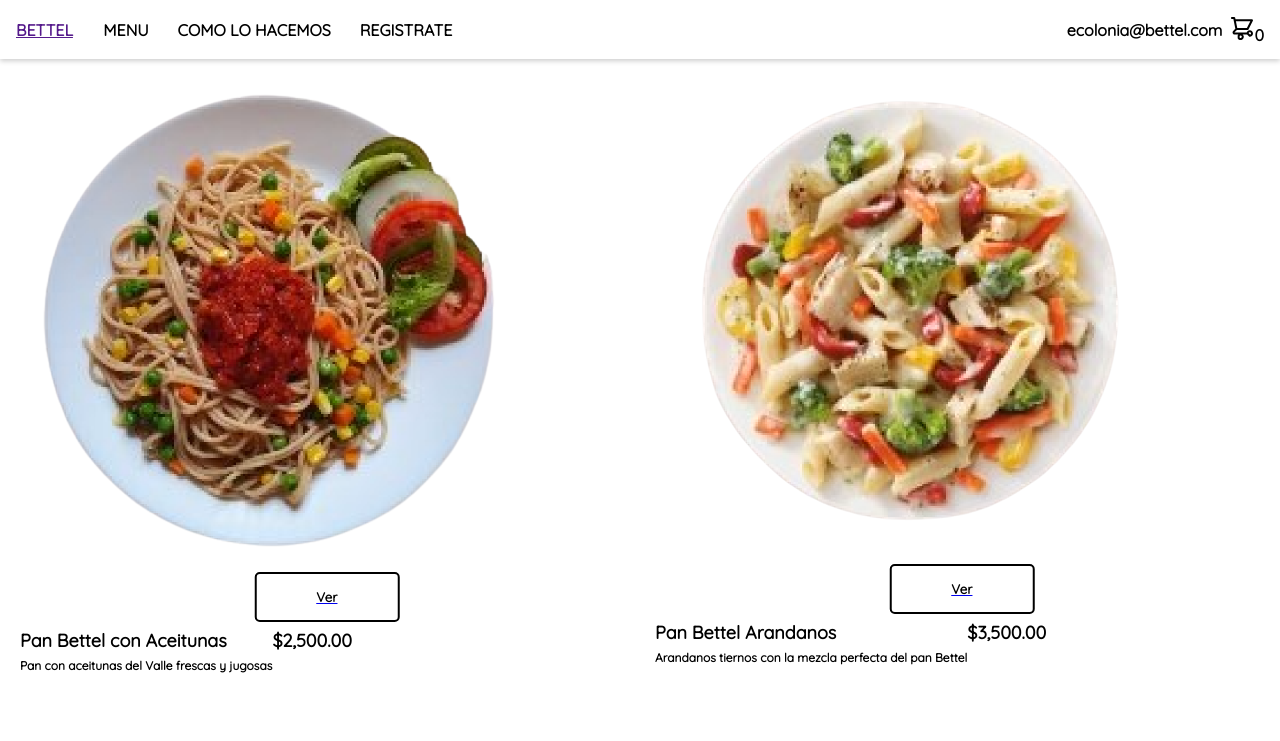
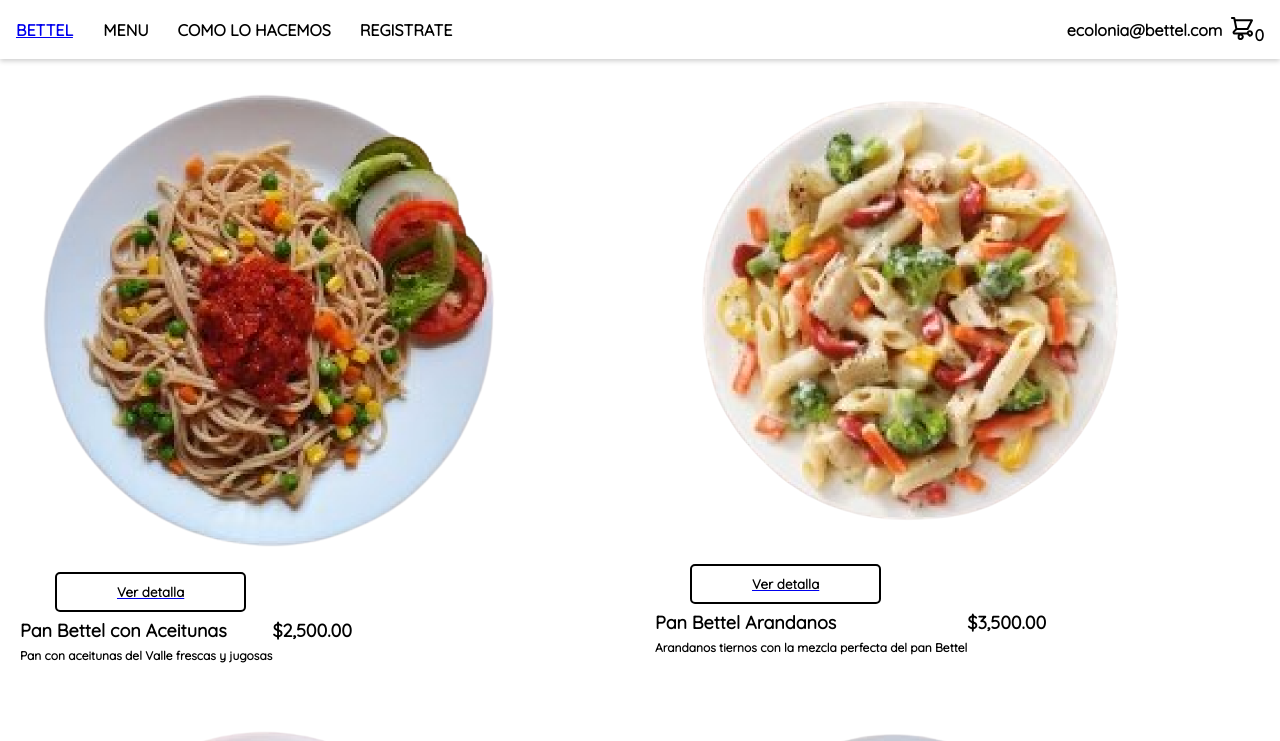
Before and after one commit to Edinsoncolonia99/bettelqa, an Angular app: page /menu in a window 1280 px wide. Shown: the top 741 px of the page. Built offline with nearby package versions, Linux system fonts and the light colour scheme.

Commit message:
ajuste: boton detalle y footer

```diff
--- a/angular.json
+++ b/angular.json
@@ -106,6 +106,9 @@
             ],
             "scripts": []
           }
+        },
+        "deploy": {
+          "builder": "angular-cli-ghpages:deploy"
         }
       }
     }
--- a/package.json
+++ b/package.json
@@ -18,6 +18,7 @@
     "@angular/platform-browser": "~12.2.0",
     "@angular/platform-browser-dynamic": "~12.2.0",
     "@angular/router": "~12.2.0",
+    "angular-cli-ghpages": "^1.0.0",
     "rxjs": "~6.6.0",
     "tslib": "^2.3.0",
     "zone.js": "~0.11.4"
--- a/src/app/app.component.html
+++ b/src/app/app.component.html
@@ -1,6 +1,6 @@
 <app-nav></app-nav>
 <router-outlet></router-outlet>
-
+<app-footer></app-footer>
 
 
 <!-- <p><input type="text" [(ngModel)]="imgParent"/></p>
--- a/src/app/components/nav/nav.component.html
+++ b/src/app/components/nav/nav.component.html
@@ -4,7 +4,7 @@
       <img src="./assets/svg/icon_menu.svg" alt="menu">
 
     </button>
-    <a href="">
+    <a routerLink="menu">
       <!-- <img src="./assets/svg/logo_yard_sale.svg" alt="logo"> -->
       <h1>BETTEL</h1>
     </a>
@@ -18,7 +18,7 @@
   </div>
 
   <div class="side-menu" [class.active]="activeMenu"> <!--aplication mobile-->
-    <button class="side-button" (click)="toggleMenu()">Elige una opción</button>
+    <button class="side-button" (click)="toggleMenu()">Cerrar</button>
     <ul>
       <li><a routerLink="menu" (click)="toggleMenu()">MENU</a></li>
       <li><a routerLink="historia" (click)="toggleMenu()">COMO LO HACEMOS</a></li>
@@ -29,7 +29,7 @@
 <div class="hide-mobile"> <!-- desktop -->
   <div>
     <nav>
-      <a class="logo" href="">
+      <a class="logo" routerLink="menu">
          <!-- <img src="./assets/svg/logo_yard_sale.svg" alt="logo">  -->
          <h1>BETTEL</h1>
       </a>
--- a/src/app/components/product/product.component.html
+++ b/src/app/components/product/product.component.html
@@ -1,10 +1,10 @@
 <a [routerLink]="['/product', product.id]">
     <div class="format-image-butto">
         <app-img [img]="product.image"></app-img>
-        <button class="format-card-button" (click)="onAddToCart()">Ver</button>
+        <button class="format-card-button" (click)="onAddToCart()">Ver detalla</button>
     </div>
+
 </a>
-
 
 <!-- <button class="format-card-button" (click)="onShowDetail()">VER DETALLE</button> -->
 
--- a/src/app/components/product/product.component.scss
+++ b/src/app/components/product/product.component.scss
@@ -28,13 +28,11 @@ p, h2 {
   .format-card-button {
     display: flex;
     flex-direction: row;
-    margin-left: 50%;
-    transform: translateX(-47%);
+    margin-left: 35px;
     border-radius: 5px;
     background-color: white;
     border-style: solid;
     font-weight: 900;
-    padding: 15px 60px 15px 60px;
+    padding: 10px 60px 10px 60px;
     border-color: black;
-
   }
--- a/src/app/components/products/products.component.html
+++ b/src/app/components/products/products.component.html
@@ -11,7 +11,6 @@
       [product]="product"
       *ngFor="let product of products"
       (addedProduct)="onAddToShoppingCart($event)"
-
     ></app-product>
   </div>
   <div class="product-detail" [class.active]="showProductDetail">
```
Also changed, not shown: src/app/components/product-detail/product-detail.component.ts (+5 -3 lines), 2 other files (tests, documents, lock files or other folders).
